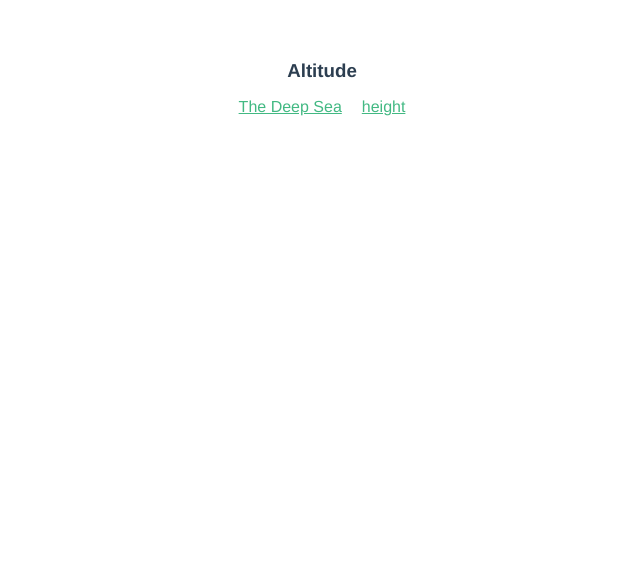
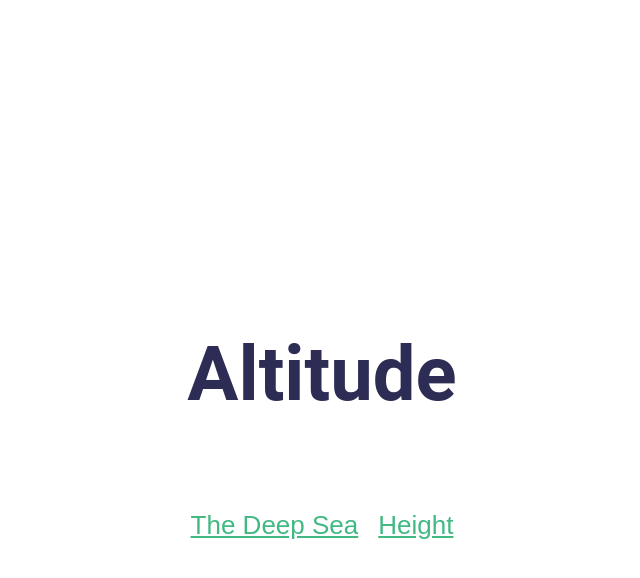
Before and after one commit to loopDelicious/altitude, a Vue app: page / in a window 1280 px wide. Shown: the top 578 px of the page, without its empty margins (318-958 px from the left). Built offline with nearby package versions, Linux system fonts and the light colour scheme.

Commit message:
intro section

```diff
--- a/src/App.vue
+++ b/src/App.vue
@@ -1,23 +1,27 @@
 <template>
   <div id="app">
-    <Intro/>
+    <Intro />
+    <Items />
   </div>
 </template>
 
 <script>
 import Intro from './components/Intro.vue'
+import Items from './components/Items.vue'
+
 
 export default {
   name: 'app',
   components: {
-    Intro
+    Intro,
+    Items
   }
 }
 </script>
 
 <style>
 #app {
-  font-family: 'Avenir', Helvetica, Arial, sans-serif;
+  font-family: 'Roboto', Helvetica, Arial, sans-serif;
   -webkit-font-smoothing: antialiased;
   -moz-osx-font-smoothing: grayscale;
   text-align: center;
--- a/src/components/Intro.vue
+++ b/src/components/Intro.vue
@@ -1,10 +1,12 @@
 <template>
   <div class="intro">
-    <h3>Altitude</h3>
-    <ul>
-      <li><a href="https://neal.fun/deep-sea/" target="_blank" rel="noopener">The Deep Sea</a></li>
-      <li><a href="https://xkcd.com/482/" target="_blank" rel="noopener">height</a></li>
-    </ul>
+    <div class="intro-contents">
+      <h3>Altitude</h3>
+      <ul class="intro-items">
+        <li><a href="https://neal.fun/deep-sea/" target="_blank" rel="noopener">The Deep Sea</a></li>
+        <li><a href="https://xkcd.com/482/" target="_blank" rel="noopener">Height</a></li>
+      </ul>
+    </div>
   </div>
 </template>
 
@@ -17,7 +19,10 @@ export default {
 <!-- Add "scoped" attribute to limit CSS to this component only -->
 <style scoped>
 h3 {
-  margin: 40px 0 0;
+  text-align: center;
+  color: rgb(44, 44, 84);
+  font-size: 76px;
+  font-weight: bold;
 }
 ul {
   list-style-type: none;
@@ -30,4 +35,28 @@ li {
 a {
   color: #42b983;
 }
+.intro {
+  height: 100vh;
+  width: 100%;
+  display: flex;
+  -webkit-box-align: center;
+  align-items: center;
+  -webkit-box-pack: center;
+  justify-content: center;
+  position: relative;
+  z-index: 999;
+}
+.intro-contents {
+  display: grid;
+  grid-template-rows: repeat(2, auto);
+  position: relative;
+  bottom: 50px;
+}
+.intro-items {
+  color: rgb(77, 77, 128);
+  font-size: 26px;
+  text-align: center;
+  margin-top: 15px;
+  font-family: Oswald, sans-serif;
+}
 </style>
--- /dev/null
+++ b/src/components/Items.vue
@@ -0,0 +1,16 @@
+<template>
+  <div class="items">
+
+  </div>
+</template>
+
+<script>
+export default {
+  name: 'Items'
+}
+</script>
+
+<!-- Add "scoped" attribute to limit CSS to this component only -->
+<style scoped>
+
+</style>
```
